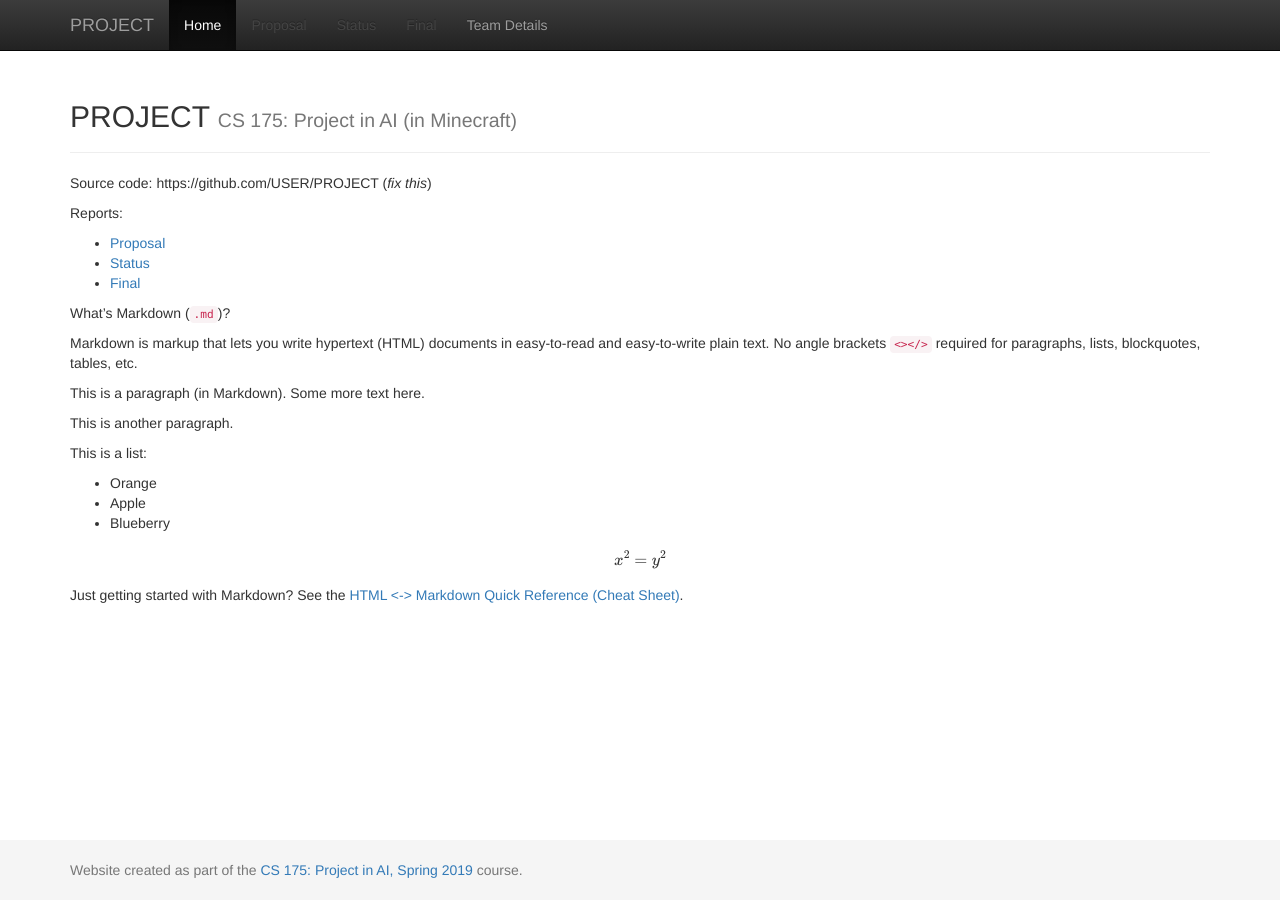
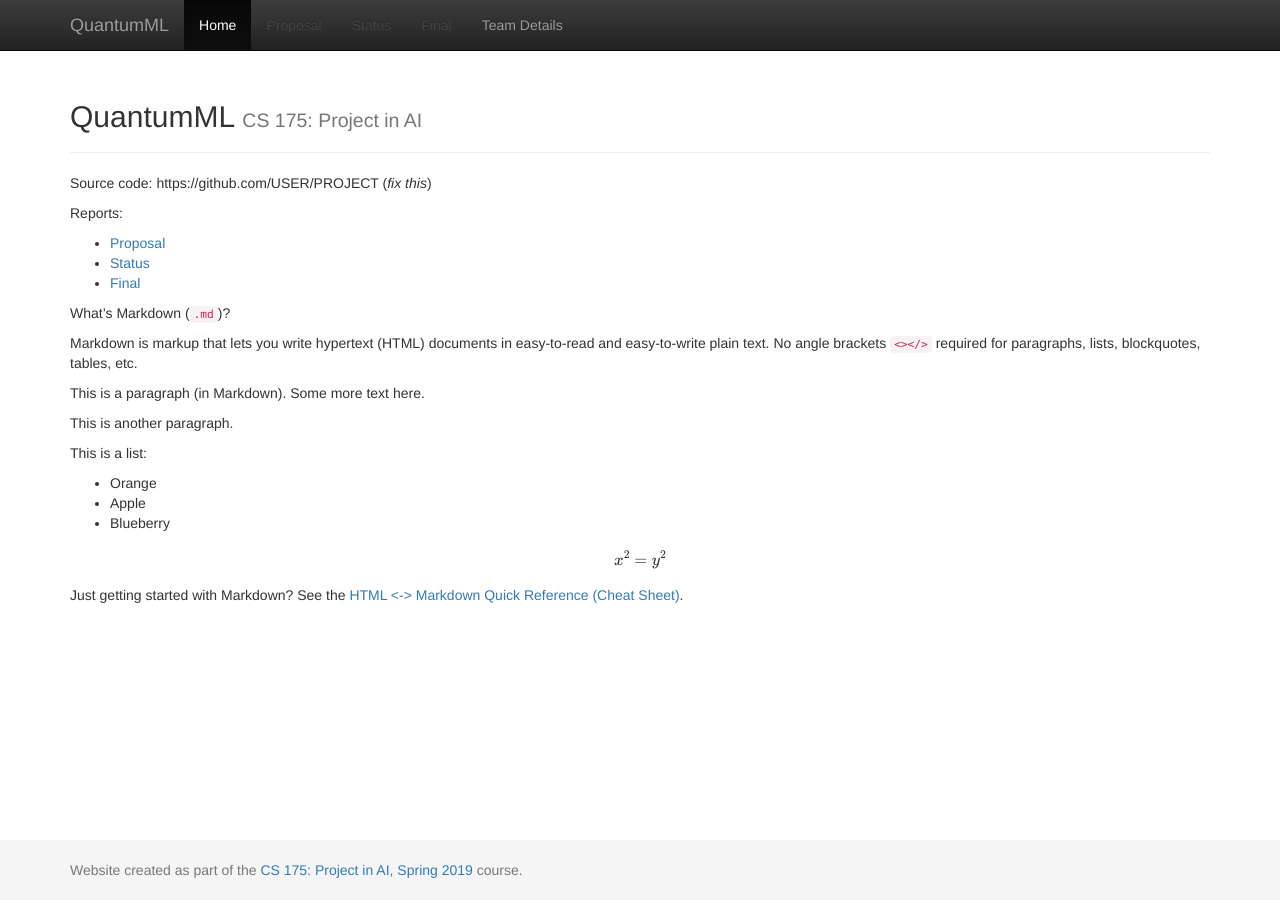
Before and after one commit to fvelasquez12/Superposition, a Jekyll site: the page built from docs/index.md, in a window 1280 px wide. Built offline with Jekyll 4.4.1, drawn with Linux system fonts in a browser that asks for light colours; formulas are drawn with MathJax 3.

Commit message:
Update _config.yml

```diff
--- a/docs/_config.yml
+++ b/docs/_config.yml
@@ -1,8 +1,8 @@
 ###########
 # site.title
 
-title:    'PROJECT'
-subtitle: 'CS 175: Project in AI (in Minecraft)'
+title:    'QuantumML'
+subtitle: 'CS 175: Project in AI'
 
 
 #########################
```
